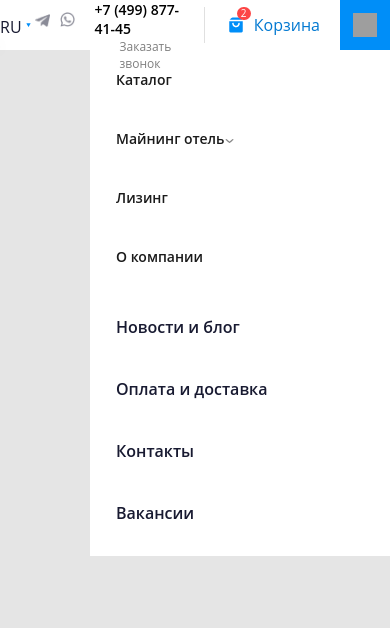
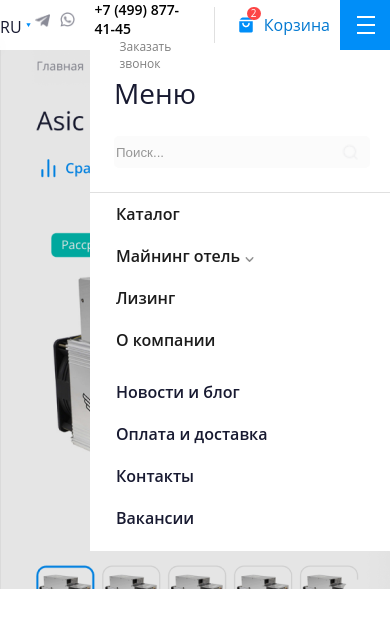
Before and after one commit to Vareria-s/StoreMenu, a React (Create React App) app: page / in a window 390 px wide. Shown: the top 628 px of the page. Built offline with nearby package versions, Linux system fonts and the light colour scheme; grey boxes are pictures that could not be loaded.

Commit message:
mobile version

```diff
--- a/src/App.css
+++ b/src/App.css
@@ -45,7 +45,7 @@
 }
 .сhange-language{
     top: 30px;
-    box-shadow: 0px 0px 10px 1px rgb(34 60 80 / 5%);
+    box-shadow: 0 0 10px 1px rgb(34 60 80 / 5%);
     position: absolute;
     background: #FFFFFF;
     color: black;
@@ -147,7 +147,7 @@ input::placeholder {
     width: 100%;
     left: 2px;
     top: 65px;
-    box-shadow: 0px 0px 10px 1px rgb(34 60 80 / 5%);
+    box-shadow: 0 0 10px 1px rgb(34 60 80 / 5%);
     position: absolute;
     background: #FFFFFF;
     color: black;
@@ -245,16 +245,23 @@ input::placeholder {
 .responsive-navigation-menu {
     display: none;
 }
+.mobile-version-navigation-menu {
+    display: none;
+}
 
 @media only screen and (max-width: 729px) {
     .responsive-navigation-menu {
         display: block;
     }
     .responsive-navigation {
+        top: 0;
+        position: fixed;
         display: flex;
         justify-content: flex-end;
         width: 100%;
         height: 50px;
+        z-index: 111;
+        background: white;
     }
     .header {
         display: none;
@@ -281,31 +288,80 @@ input::placeholder {
         top: 10px;
         left: -35px;
     }
-    .menu-icon {
+
+
+    #menu__toggle {
+        opacity: 0;
+    }
+
+    #menu__toggle:checked ~ .menu__btn > span {
+        transform: rotate(45deg);
+    }
+    #menu__toggle:checked ~ .menu__btn > span::before {
+        top: 0;
+        transform: rotate(0);
+    }
+    #menu__toggle:checked ~ .menu__btn > span::after {
+        top: 0;
+        transform: rotate(90deg);
+    }
+    #menu__toggle:checked ~ .menu-burger-body {
+        visibility: visible;
+    }
+
+    .menu__btn {
         display: flex;
         align-items: center;
-        justify-content: center;
-        width: 50px;
-        height: 50px;
-        background: #008EF8;
+        position: fixed;
+        top: 17px;
+        right: 15px;
+        width: 18px;
+        height: 15px;
+        cursor: pointer;
+        z-index: 1;
     }
-    .menu-icon img{
-        width: 24px;
-        height: 24px;
+
+    .menu__btn > span,
+    .menu__btn > span::before,
+    .menu__btn > span::after {
+        display: block;
+        position: absolute;
+        width: 100%;
+        height: 2px;
+        background-color: white;
+        transition-duration: .25s;
+    }
+    .menu__btn > span::before {
+        content: '';
+        top: -8px;
+    }
+    .menu__btn > span::after {
+        content: '';
+        top: 8px;
     }
     .menu-burger-header {
-        margin-left: 20px;
+        margin-left: 10px;
+        background: #008EF8;
+        min-width: 50px;
+        height: 50px;
         display: flex;
     }
     .menu-burger-body {
+        position: fixed;
+        visibility: visible;
+        top: 50px;
+        right: 0;
+        transition-duration: .25s;
         background: white;
         display: flex;
         float: right;
         flex-direction: column;
         width:300px;
+        z-index: 20;
     }
     .second-menu-block {
         flex-direction: column;
+        font-size: 16px;
     }
     .first-menu-block {
         flex-direction: column;
@@ -315,7 +371,7 @@ input::placeholder {
         margin: 0;
     }
     .first-menu-block .item {
-        padding: 20px 26px;
+        padding: 10px 26px;
         border: none;
         color: #181A31;
         font-weight: 600;
@@ -326,6 +382,7 @@ input::placeholder {
     }
     .second-menu-block .item-active {
         position: relative;
+        padding: 10px 26px;
     }
     .dropdown-menu {
         position: relative;
@@ -336,4 +393,141 @@ input::placeholder {
     .dropdown-menu li {
         padding: 25px 16px 0 16px;
     }
+    .second-menu-block .item-active:hover {
+        padding: 10px 26px 0 26px;
+    }
+    .dropdown-menu li {
+        padding: 13px 16px 13px 16px;
+    }
+    .second-menu-block .item {
+        padding: 10px 26px;
+    }
+    .second-menu-block .item-active img {
+        top: 22px;
+        left: 155px;
+    }
+    .menu-title {
+        font-size: 28px;
+        color: #181A31;
+        font-weight: 400;
+        margin: 24px 0 0 24px;
+    }
+    .search{
+        max-width: 252px;
+        margin: 0;
+        padding: 24px;
+        border-bottom: 1px solid #e0e0e0;
+    }
+    .search input {
+        max-width: 252px;
+        background: #fbfbfb;
+        border: none;
+    }
+    input::placeholder {
+        opacity: 100%;
+        color: #979797;
+    }
+    .search img {
+        top: 25px;
+    }
+    .content {
+        display: none;
+    }
+    .picture-menu-burger {
+        opacity: 10%;
+        width: 100%;
+        height: 100%;
+        background: black;
+    }
+    .content-menu-burger {
+        width: 100%;
+        height: 589px;
+        background: url("./img/image.png");
+    }
 }
+
+@media only screen and (max-width: 320px) {
+    .responsive-navigation-menu {
+        display: none;
+    }
+    .mobile-version-navigation-menu {
+        display: block;
+    }
+    .mobile-version-responsive-navigation {
+        position: fixed;
+        display: flex;
+        justify-content: flex-end;
+        width: 100%;
+        height: 50px;
+        z-index: 111;
+        background: white;
+    }
+    .basket-text {
+        display: none;
+    }
+    .basket {
+        border: none;
+        margin: 10px 15px auto 13px;
+    }
+    .menu-burger-body {
+        max-width: 320px;
+        position: relative;
+    }
+    .menu-title {
+        margin: 24px 0 0 12px;
+    }
+    .mobile-version-first-menu {
+        display: flex;
+        box-shadow: 1px 88px 47px -86px rgba(34, 60, 80, 0.05) inset;
+    }
+    .menu-title {
+        font-size: 28px;
+    }
+    .languages {
+        font-size: 12px;
+        margin: 32px 0 0 5px;
+    }
+    .search {
+        max-width: 156px;
+        padding: 0;
+        border: none;
+        margin: 30px 12px 0 12px;
+    }
+    .search input{
+        max-width: 156px;
+    }
+    .mobile-version-body-menu {
+        padding: 26px 0 37px 12px;
+        border-bottom: 1px solid #e0e0e0;
+    }
+    .second-menu-block .item {
+        padding: 10px 0;
+    }
+    .first-menu-block .item {
+        padding: 10px 0;
+    }
+    .second-menu-block .item-active{
+        padding: 10px 0;
+    }
+    .second-menu-block .item-active:hover {
+        padding: 10px 0;
+    }
+    .search img {
+        top: 0;
+        left: 130px;
+    }
+    .contact-information {
+        margin: 12px 0 12px 12px;
+    }
+    .telephone {
+        color: #008EF8;
+        margin: 0;
+    }
+    .back-call {
+        margin: 8px 0 0 0;
+    }
+    .social-media {
+        top: 0;
+        left: 225px;
+    }
+}
--- a/src/App.js
+++ b/src/App.js
@@ -4,12 +4,14 @@ import FirstMenu from "./components/Header/FirstMenu/FirstMenu";
 import MenuBurger from "./components/MenuBurger/MenuBurger";
 import SecondMenu from "./components/Header/SecondMenu/SecondMenu";
 import {BrowserRouter} from "react-router-dom";
+import MenuBurgerMobileVersion from "./components/MenuBurgerMobileVersion/MenuBurgerMobileVersion";
 
 function App() {
   return (
       <BrowserRouter>
         <div className="app-wrapper">
             <MenuBurger/>
+            <MenuBurgerMobileVersion/>
             <div className="header">
                 <FirstMenu/>
                 <SecondMenu/>
--- a/src/components/Header/FirstMenu/FirstMenu.js
+++ b/src/components/Header/FirstMenu/FirstMenu.js
@@ -2,6 +2,7 @@ import './../../../App.css';
 import search from "./../../../img/search.png";
 import Languages from "./Languages/Languages";
 import FirstMenuBlock from "./FirstMenuBlock/FirstMenuBlock";
+import Search from "./Search/Search";
 
 function FirstMenu() {
   return (
@@ -9,12 +10,7 @@ function FirstMenu() {
                 <div className="first-menu">
                     <Languages/>
                     <FirstMenuBlock/>
-                    <div className="search">
-                        <input placeholder="Поиск...">
-                        </input>
-                        <img src={search} alt="">
-                        </img>
-                    </div>
+                    <Search/>
                 </div>
             </div>
   );
--- /dev/null
+++ b/src/components/MenuBurger/ContentMenuBurger.js
@@ -0,0 +1,13 @@
+import '../../App.css';
+
+function ContentMenuBurger() {
+  return (
+      <div className="content-menu-burger">
+          <div className="picture-menu-burger">
+
+          </div>
+      </div>
+  );
+}
+
+export default ContentMenuBurger;
--- a/src/components/MenuBurger/MenuBurger.js
+++ b/src/components/MenuBurger/MenuBurger.js
@@ -1,11 +1,11 @@
 import './../../App.css';
-import menu from "./../../img/menu.png"
 import Languages from "../Header/FirstMenu/Languages/Languages";
 import ContactInformation from "../Header/SecondMenu/ContactInformation/ContactInformation";
 import Basket from "../Header/SecondMenu/Basket/Basket";
-import Content from "../Content/Content";
 import SecondMenuBlock from "../Header/SecondMenu/SecondMenuBlock/SecondMenuBlock";
 import FirstMenuBlock from "../Header/FirstMenu/FirstMenuBlock/FirstMenuBlock";
+import Search from "../Header/FirstMenu/Search/Search";
+import ContentMenuBurger from "./ContentMenuBurger";
 
 
 function MenuBurger() {
@@ -16,16 +16,23 @@ function MenuBurger() {
                     <ContactInformation/>
                     <Basket/>
                     <div className="menu-burger-header">
-                        <div className="menu-icon">
-                            <img src={menu} alt=""/>
-                        </div>
+                        <input id="menu__toggle" type="checkbox"/>
+                        <label className="menu__btn" for="menu__toggle">
+                            <span>
+
+                            </span>
+                        </label>
                     </div>
                 </div>
                 <div className="menu-burger-body">
+                    <div className="menu-title">
+                        Меню
+                    </div>
+                    <Search/>
                     <SecondMenuBlock/>
                     <FirstMenuBlock/>
                 </div>
-                <Content />
+                <ContentMenuBurger/>
             </div>
 
   );
--- /dev/null
+++ b/src/components/MenuBurgerMobileVersion/MenuBurgerMobileVersion.js
@@ -0,0 +1,44 @@
+import './../../App.css';
+import Basket from "../Header/SecondMenu/Basket/Basket";
+import Languages from "../Header/FirstMenu/Languages/Languages";
+import Search from "../Header/FirstMenu/Search/Search";
+import SecondMenuBlock from "../Header/SecondMenu/SecondMenuBlock/SecondMenuBlock";
+import FirstMenuBlock from "../Header/FirstMenu/FirstMenuBlock/FirstMenuBlock";
+import ContactInformation from "../Header/SecondMenu/ContactInformation/ContactInformation";
+
+
+
+function MenuBurgerMobileVersion() {
+  return (
+            <div className="mobile-version-navigation-menu">
+                <div className="mobile-version-responsive-navigation">
+                    <Basket/>
+                    <div className="menu-burger-header">
+                        <input id="menu__toggle" type="checkbox"/>
+                        <label className="menu__btn" for="menu__toggle">
+                            <span>
+
+                            </span>
+                        </label>
+                    </div>
+                </div>
+                <div className="menu-burger-body">
+                    <div className="mobile-version-first-menu">
+                        <div className="menu-title">
+                            Меню
+                        </div>
+                        <Languages/>
+                        <Search/>
+                    </div>
+                    <div className="mobile-version-body-menu">
+                        <SecondMenuBlock/>
+                        <FirstMenuBlock/>
+                    </div>
+                    <ContactInformation/>
+                </div>
+            </div>
+
+  );
+}
+
+export default MenuBurgerMobileVersion;
```
Also changed, not shown: src/components/MenuBurgerMobileVersion/ContentMenuBurgerMobileVersion.js (added, +13 -0 lines).
